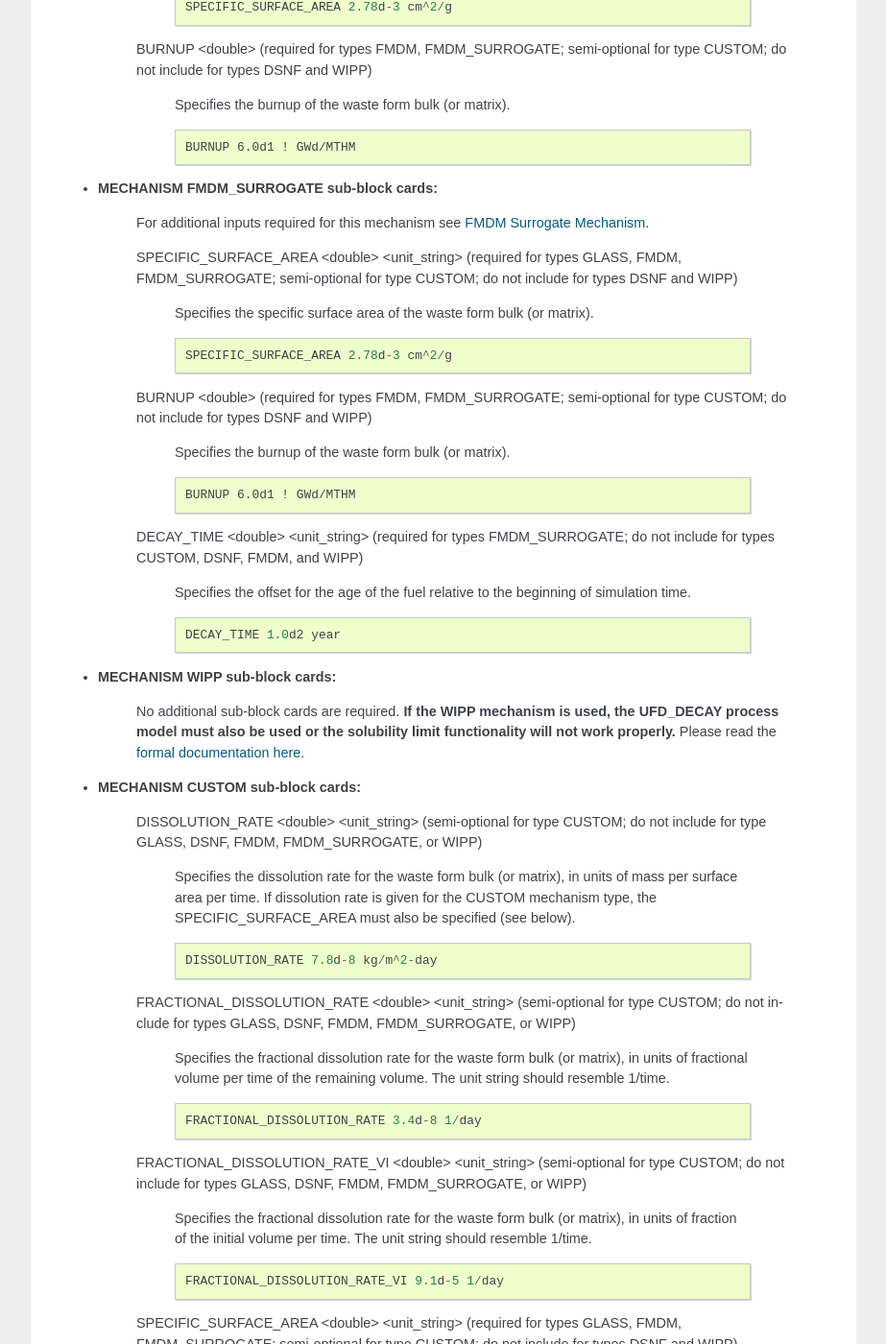
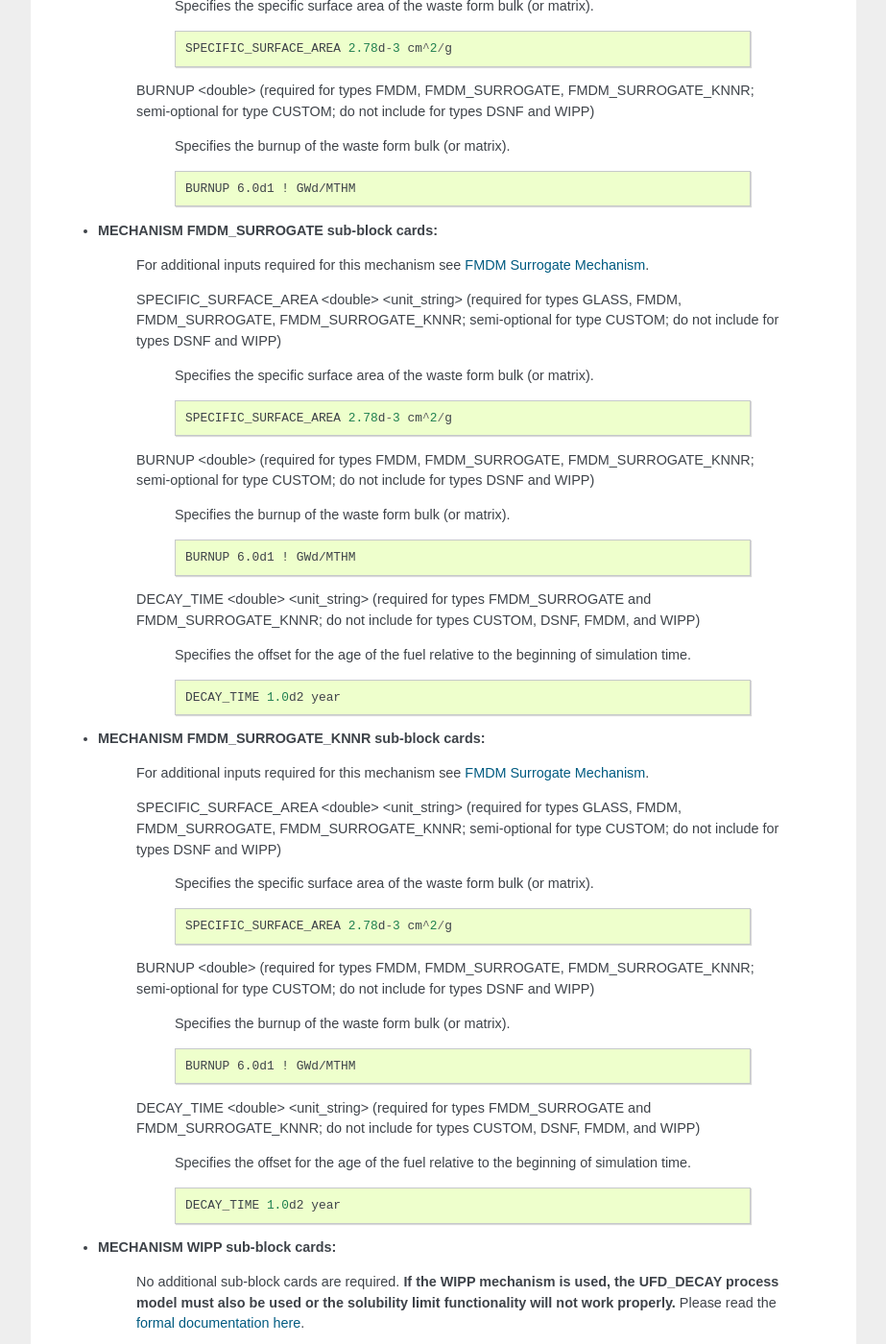
Before and after one commit to Miracloon/pflotran-documentation, a Sphinx documentation site: the page built from source/user_guide/cards/gdsa/waste_form_general_card.rst, in a window 1280 px wide and 1400 px high, scrolled down 3584 px. Shown: the whole window at 96% size, without its empty margins (318-1241 px from the left). Built offline with Sphinx 7.4.7, drawn with Linux system fonts in a browser that asks for light colours; some of the changed text lies outside the part shown.

Commit message:
updates for surrogate model descriptions

```diff
--- a/source/user_guide/cards/gdsa/waste_form_general_card.rst
+++ b/source/user_guide/cards/gdsa/waste_form_general_card.rst
@@ -41,7 +41,7 @@ MECHANISM <type_string>
  species, the waste form bulk material details, and the canister that contains the waste form. Several
  different custom mechanisms can be defined, or chosen from pre-defined options. Each mechanism is given a
  unique name, and later associated with specific listed waste forms. The following types are currently
- supported: GLASS, DSNF, FMDM, FMDM_SURROGATE, :ref:`WIPP<wipp_waste_form>`, and CUSTOM.
+ supported: GLASS, DSNF, FMDM, FMDM_SURROGATE, FMDM_SURROGATE_KNNR, :ref:`WIPP<wipp_waste_form>`, and CUSTOM.
 
  ::
 
@@ -92,7 +92,7 @@ MECHANISM <type_string>
 
 * **MECHANISM GLASS sub-block cards:**
 
-   SPECIFIC_SURFACE_AREA <double> <unit_string> (required for types GLASS, FMDM, FMDM_SURROGATE; semi-optional for type
+   SPECIFIC_SURFACE_AREA <double> <unit_string> (required for types GLASS, FMDM, FMDM_SURROGATE, FMDM_SURROGATE_KNNR; semi-optional for type
    CUSTOM; do not include for types DSNF and WIPP)
 
     Specifies the specific surface area of the waste form bulk (or matrix).
@@ -201,7 +201,7 @@ MECHANISM <type_string>
    If the FMDM mechanism is used, follow these instructions on how to link the external FMDM:
    :ref:`running-pflotran-fmdm`.
 
-   SPECIFIC_SURFACE_AREA <double> <unit_string> (required for types GLASS, FMDM, FMDM_SURROGATE; semi-optional for type
+   SPECIFIC_SURFACE_AREA <double> <unit_string> (required for types GLASS, FMDM, FMDM_SURROGATE, FMDM_SURROGATE_KNNR; semi-optional for type
    CUSTOM; do not include for types DSNF and WIPP)
 
     Specifies the specific surface area of the waste form bulk (or matrix).
@@ -210,7 +210,7 @@ MECHANISM <type_string>
 
       SPECIFIC_SURFACE_AREA 2.78d-3 cm^2/g
 
-   BURNUP <double> (required for types FMDM, FMDM_SURROGATE; semi-optional for type
+   BURNUP <double> (required for types FMDM, FMDM_SURROGATE, FMDM_SURROGATE_KNNR; semi-optional for type
    CUSTOM; do not include for types DSNF and WIPP)
 
     Specifies the burnup of the waste form bulk (or matrix).
@@ -225,7 +225,7 @@ MECHANISM <type_string>
    :ref:`FMDM Surrogate Mechanism`.
 
 
-   SPECIFIC_SURFACE_AREA <double> <unit_string> (required for types GLASS, FMDM, FMDM_SURROGATE; semi-optional for type
+   SPECIFIC_SURFACE_AREA <double> <unit_string> (required for types GLASS, FMDM, FMDM_SURROGATE, FMDM_SURROGATE_KNNR; semi-optional for type
    CUSTOM; do not include for types DSNF and WIPP)
 
     Specifies the specific surface area of the waste form bulk (or matrix).
@@ -234,7 +234,7 @@ MECHANISM <type_string>
 
       SPECIFIC_SURFACE_AREA 2.78d-3 cm^2/g
 
-   BURNUP <double> (required for types FMDM, FMDM_SURROGATE; semi-optional for type
+   BURNUP <double> (required for types FMDM, FMDM_SURROGATE, FMDM_SURROGATE_KNNR; semi-optional for type
    CUSTOM; do not include for types DSNF and WIPP)
 
     Specifies the burnup of the waste form bulk (or matrix).
@@ -243,7 +243,40 @@ MECHANISM <type_string>
 
       BURNUP 6.0d1 ! GWd/MTHM
 
-   DECAY_TIME <double> <unit_string> (required for types FMDM_SURROGATE; do not include for types CUSTOM,
+   DECAY_TIME <double> <unit_string> (required for types FMDM_SURROGATE and FMDM_SURROGATE_KNNR; do not include for types CUSTOM,
+   DSNF, FMDM, and WIPP)
+
+    Specifies the offset for the age of the fuel relative to the beginning of simulation time.
+
+    ::
+
+      DECAY_TIME 1.0d2 year
+
+* **MECHANISM FMDM_SURROGATE_KNNR sub-block cards:**
+
+   For additional inputs required for this mechanism see
+   :ref:`FMDM Surrogate Mechanism`.
+
+
+   SPECIFIC_SURFACE_AREA <double> <unit_string> (required for types GLASS, FMDM, FMDM_SURROGATE, FMDM_SURROGATE_KNNR; semi-optional for type
+   CUSTOM; do not include for types DSNF and WIPP)
+
+    Specifies the specific surface area of the waste form bulk (or matrix).
+
+    ::
+
+      SPECIFIC_SURFACE_AREA 2.78d-3 cm^2/g
+
+   BURNUP <double> (required for types FMDM, FMDM_SURROGATE, FMDM_SURROGATE_KNNR; semi-optional for type
+   CUSTOM; do not include for types DSNF and WIPP)
+
+    Specifies the burnup of the waste form bulk (or matrix).
+
+    ::
+
+      BURNUP 6.0d1 ! GWd/MTHM
+
+   DECAY_TIME <double> <unit_string> (required for types FMDM_SURROGATE and FMDM_SURROGATE_KNNR; do not include for types CUSTOM,
    DSNF, FMDM, and WIPP)
 
     Specifies the offset for the age of the fuel relative to the beginning of simulation time.
@@ -261,7 +294,7 @@ MECHANISM <type_string>
 * **MECHANISM CUSTOM sub-block cards:**
 
    DISSOLUTION_RATE <double> <unit_string> (semi-optional for type CUSTOM; do not include for type GLASS,
-   DSNF, FMDM, FMDM_SURROGATE, or WIPP)
+   DSNF, FMDM, FMDM_SURROGATE, FMDM_SURROGATE_KNNR or WIPP)
 
     Specifies the dissolution rate for the waste form bulk (or matrix), in units of mass per surface area per
     time. If dissolution rate is given for the CUSTOM mechanism type, the SPECIFIC_SURFACE_AREA must also be
@@ -272,7 +305,7 @@ MECHANISM <type_string>
       DISSOLUTION_RATE 7.8d-8 kg/m^2-day
 
    FRACTIONAL_DISSOLUTION_RATE <double> <unit_string> (semi-optional for type CUSTOM; do not include for types
-   GLASS, DSNF, FMDM, FMDM_SURROGATE, or WIPP)
+   GLASS, DSNF, FMDM, FMDM_SURROGATE, FMDM_SURROGATE_KNNR or WIPP)
 
     Specifies the fractional dissolution rate for the waste form bulk (or matrix), in units of fractional
     volume per time of the remaining volume. The unit string should resemble 1/time.
@@ -282,7 +315,7 @@ MECHANISM <type_string>
       FRACTIONAL_DISSOLUTION_RATE 3.4d-8 1/day
 
    FRACTIONAL_DISSOLUTION_RATE_VI <double> <unit_string> (semi-optional for type CUSTOM; do not include for types
-   GLASS, DSNF, FMDM, FMDM_SURROGATE, or WIPP)
+   GLASS, DSNF, FMDM, FMDM_SURROGATE, FMDM_SURROGATE_KNNR or WIPP)
 
     Specifies the fractional dissolution rate for the waste form bulk (or matrix), in units of fraction of
     the initial volume per time. The unit string should resemble 1/time.
@@ -291,7 +324,7 @@ MECHANISM <type_string>
 
       FRACTIONAL_DISSOLUTION_RATE_VI 9.1d-5 1/day
 
-   SPECIFIC_SURFACE_AREA <double> <unit_string> (required for types GLASS, FMDM, FMDM_SURROGATE; semi-optional for type
+   SPECIFIC_SURFACE_AREA <double> <unit_string> (required for types GLASS, FMDM, FMDM_SURROGATE, FMDM_SURROGATE_KNNR; semi-optional for type
    CUSTOM; do not include for types DSNF and WIPP)
 
     Specifies the specific surface area of the waste form bulk (or matrix). If specific surface area is given
```
Also changed, not shown: source/theory_guide/pm_waste_form.rst (+12 -14 lines).
